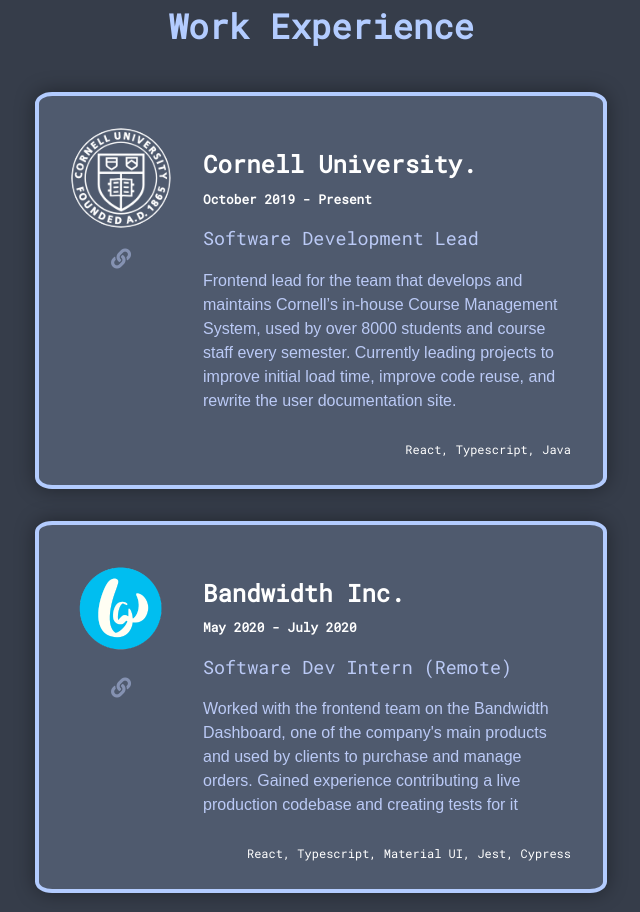
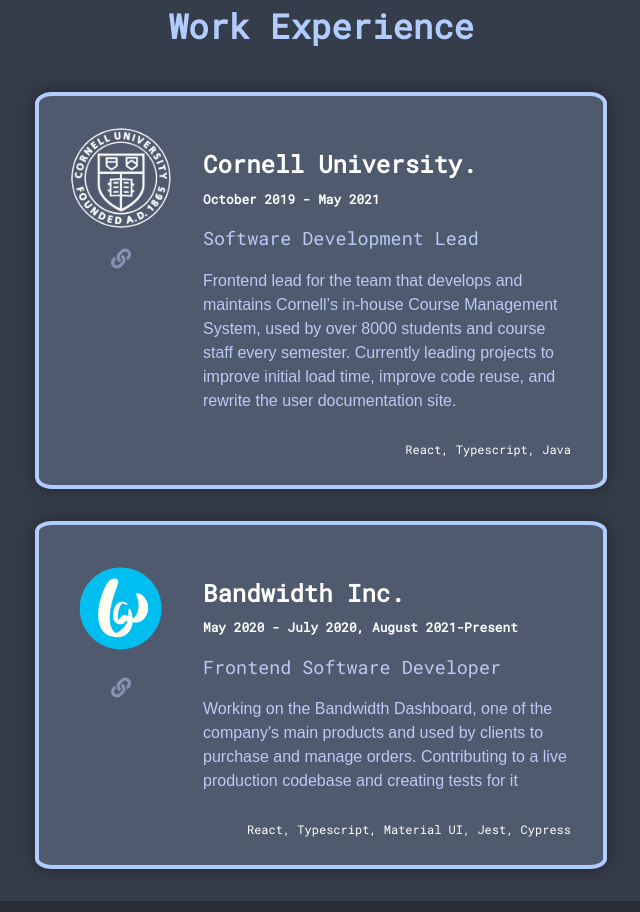
Before and after one commit to martin-stoyanov/site, a Gatsby site: page / in a window 1280 px wide. Shown: the part 893-1805 px from the top of the page, without its empty margins (319-959 px from the left). Built offline with nearby package versions, Linux system fonts and the light colour scheme; Gatsby itself is replaced by a stand-in of ours.

Commit message:
make small updates to site

```diff
--- a/src/components/Cards/Work/Bandwidth/BWCard.tsx
+++ b/src/components/Cards/Work/Bandwidth/BWCard.tsx
@@ -92,13 +92,14 @@
       </IconList>
     </CardIntro>
     <CardMain>
-      <CardTitle date="May 2020 - July 2020">Bandwidth Inc.</CardTitle>
-      <CardDescription>Software Dev Intern (Remote)</CardDescription>
+      <CardTitle date="May 2020 - July 2020, August 2021-Present">
+        Bandwidth Inc.
+      </CardTitle>
+      <CardDescription>Frontend Software Developer</CardDescription>
       <CardBody>
-        Worked with the frontend team on the Bandwidth Dashboard, one of the
-        company's main products and used by clients to purchase and manage
-        orders. Gained experience contributing a live production codebase and
-        creating tests for it
+        Working on the Bandwidth Dashboard, one of the company's main products
+        and used by clients to purchase and manage orders. Contributing to a
+        live production codebase and creating tests for it
       </CardBody>
       <CardTagsWrapper>
         <p style={{ fontFamily: 'Roboto Mono, monospace', fontSize: '12px' }}>
--- a/src/components/Cards/Work/CMSX/CMSX.tsx
+++ b/src/components/Cards/Work/CMSX/CMSX.tsx
@@ -92,7 +92,7 @@
       </IconList>
     </CardIntro>
     <CardMain>
-      <CardTitle date="October 2019 - Present">Cornell University.</CardTitle>
+      <CardTitle date="October 2019 - May 2021">Cornell University.</CardTitle>
       <CardDescription>Software Development Lead</CardDescription>
       <CardBody>
         Frontend lead for the team that develops and maintains Cornell’s
--- a/src/components/Intro/textIntro.tsx
+++ b/src/components/Intro/textIntro.tsx
@@ -29,7 +29,7 @@
     <IntroContent>
       <div>
         I'm a software developer who likes Javascript, React, and UX. I'm
-        currently a senior at Cornell University.
+        currently a frontend developer at Bandwidth Inc.
       </div>
     </IntroContent>
   </IntroWrapper>
```
